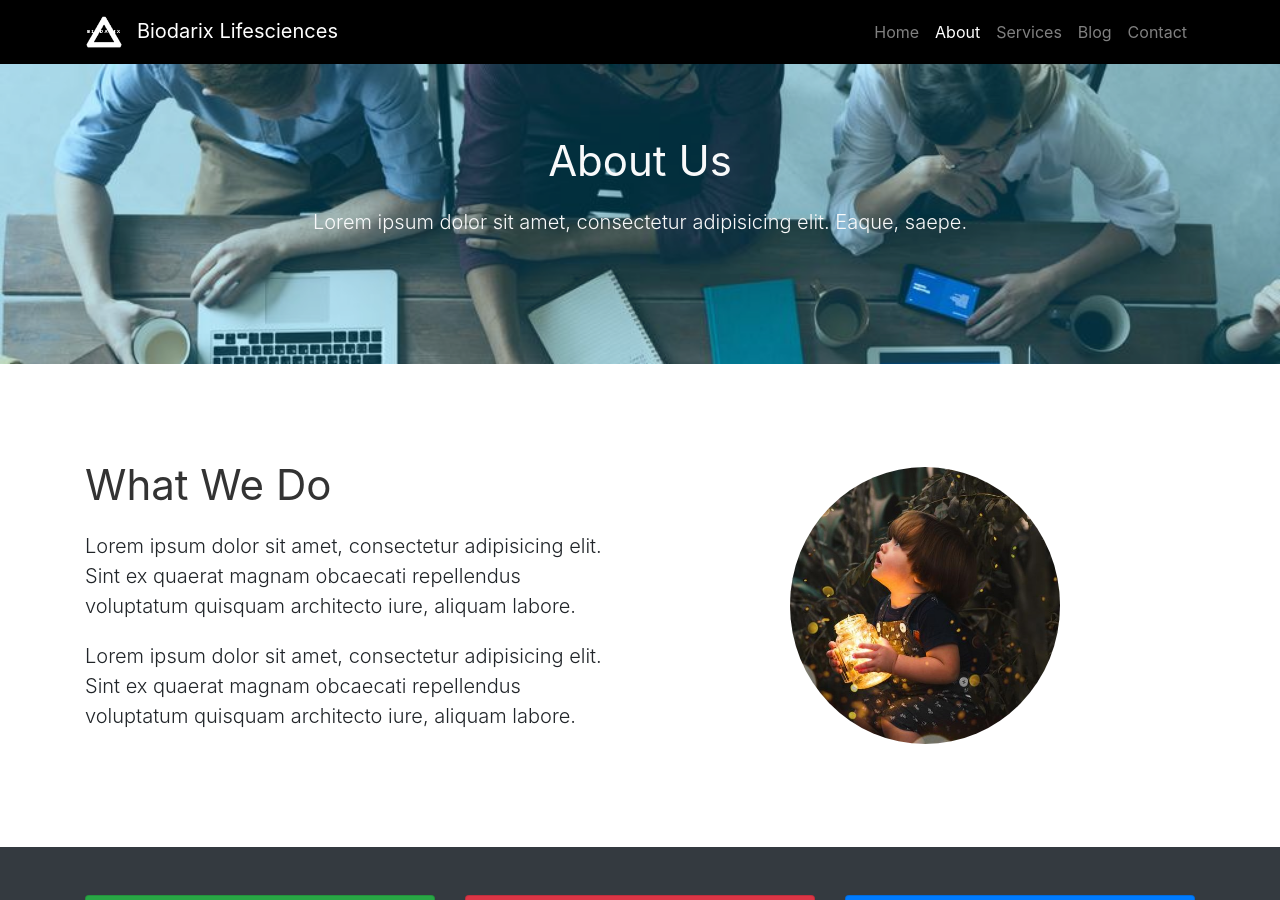
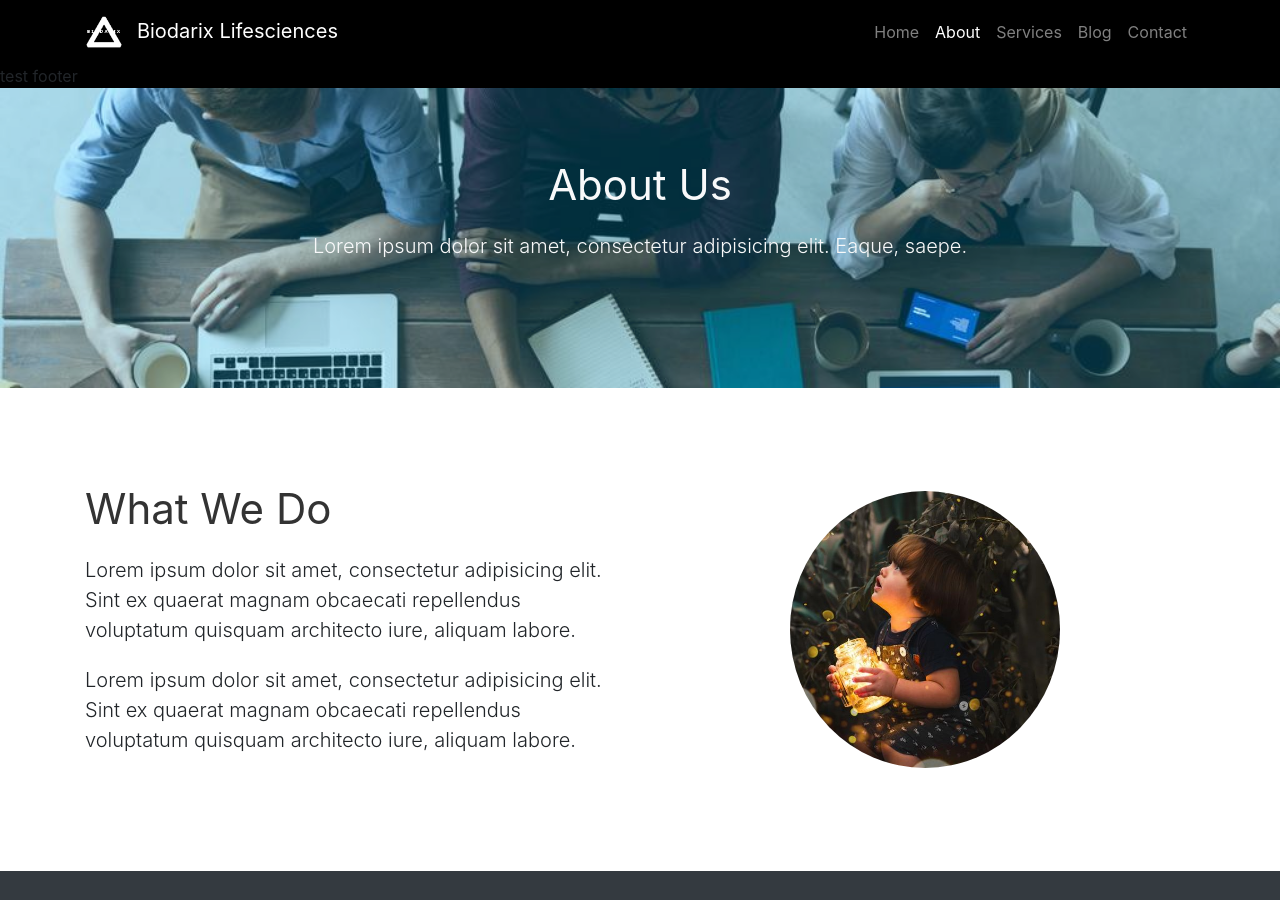
Before and after one commit to Biodarix/biodarix.github.io, a Jekyll site: the page about.html, which Jekyll copies as it is, in a window 1280 px wide and 900 px high. Built offline with Jekyll 4.4.1, drawn with Linux system fonts in a browser that asks for light colours.

Commit message:
Update about.html

```diff
--- a/about.html
+++ b/about.html
@@ -55,7 +55,7 @@
 	</nav>
 	<!-- Nav Section End -->
 
-	<div id="footer"></div>
+	<div id="footer">test footer</div>
 
 	<!-- About Section Start -->
 	<section id="about"   class="text-center py-5 text-light">
```
